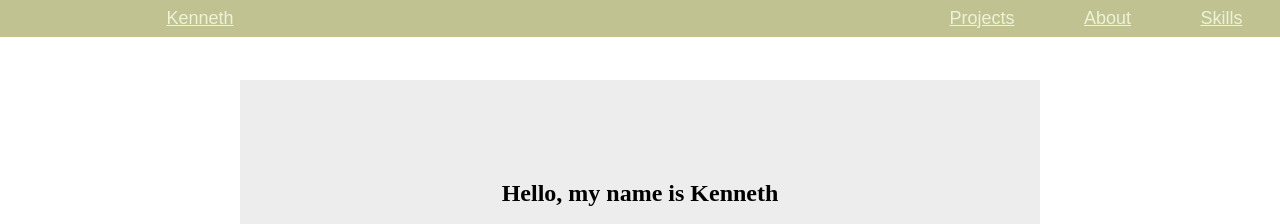
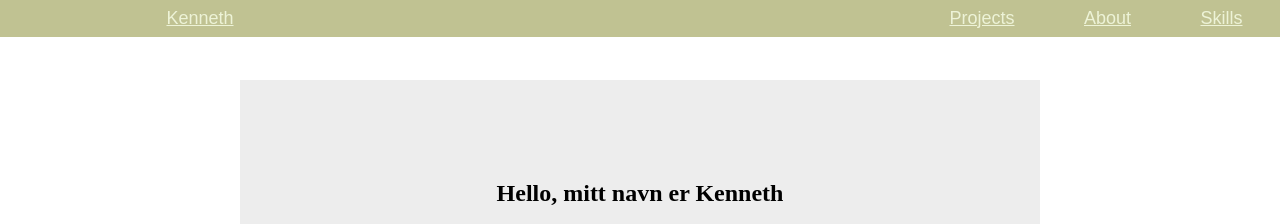
Before and after one commit to kelsolini/min-nettside, a plain HTML site: page index.html in a window 1280 px wide. Shown: the top 224 px of the page. Drawn offline with Linux system fonts and the light colour scheme.

Commit message:
Tester å gjøre endringer

```diff
--- a/index.html
+++ b/index.html
@@ -20,7 +20,7 @@
   </div>
 <div class="main-container">
   <div id="Kenneth" class="hello-container container">
-    <h2 class="titel">Hello, my name is Kenneth</h2>
+    <h2 class="titel">Hello, mitt navn er Kenneth</h2>
     <img class="img-kenneth" src="Kenneth.jpg" alt="Bilde av Kenneth">
     <p class="paragraph">
       Name: Kenneth Nygård <br>
```
